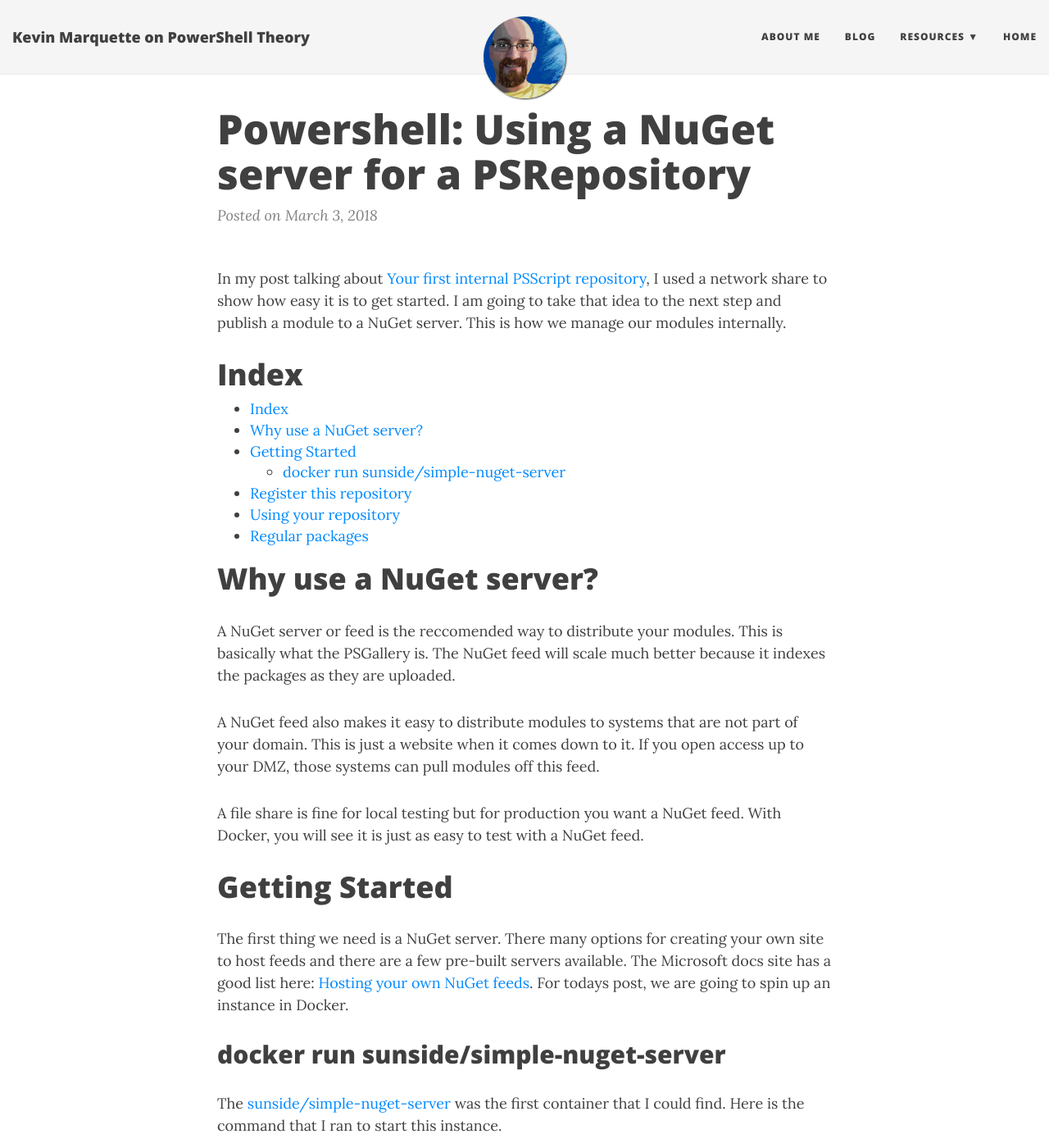
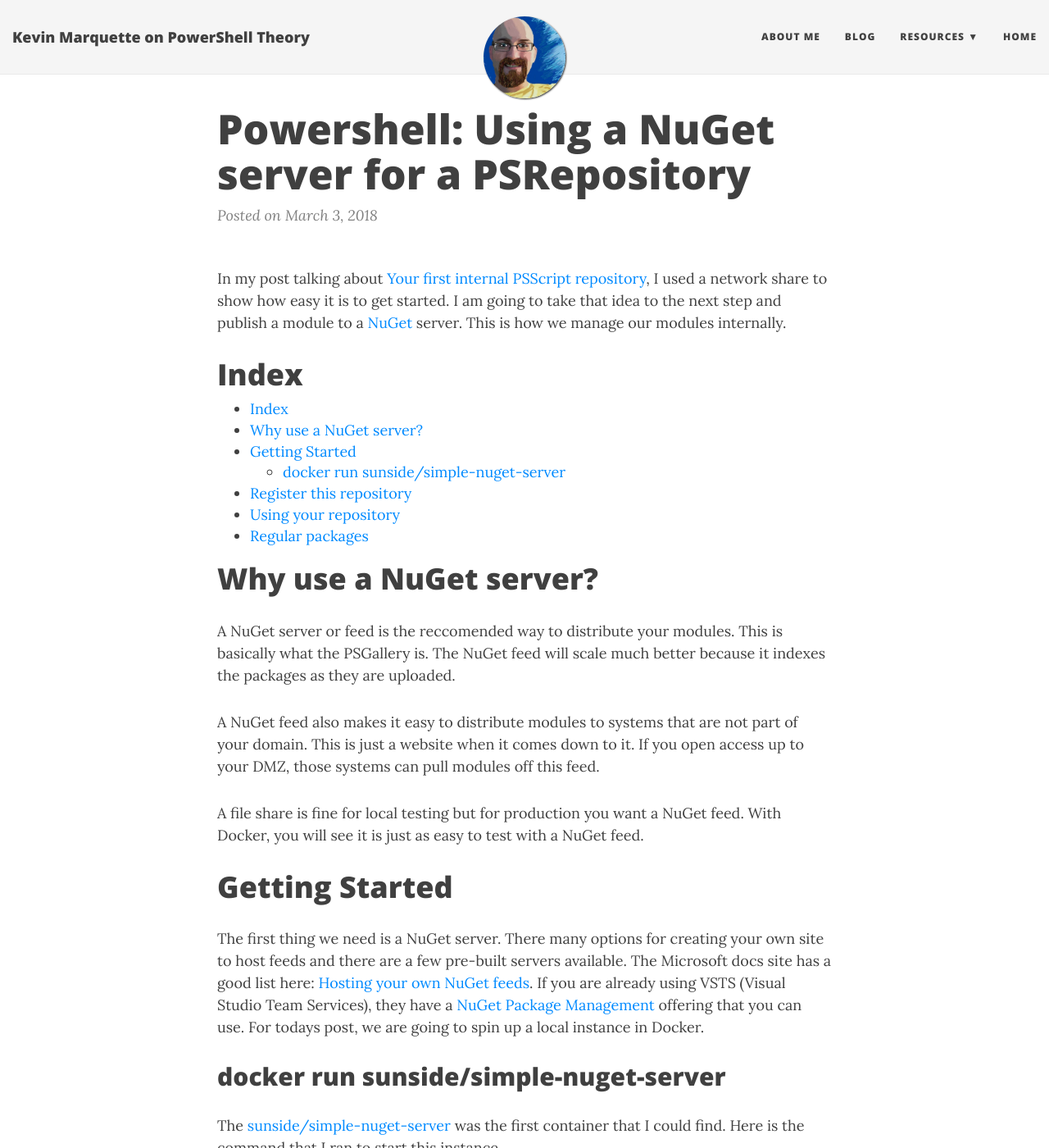
Before and after one commit to KevinMarquette/kevinmarquette.github.io, a Jekyll site: the page built from _posts/2018-03-03-Powershell-Using-a-NuGet-server-for-a-PSRepository.md, in a window 1280 px wide and 1400 px high. Shown: the whole window at 82% size. Built offline with Jekyll 4.4.1, drawn with Linux system fonts in a browser that asks for light colours; nearby versions of some CDN libraries.

Commit message:
add VSTS option

```diff
--- a/_posts/2018-03-03-Powershell-Using-a-NuGet-server-for-a-PSRepository.md
+++ b/_posts/2018-03-03-Powershell-Using-a-NuGet-server-for-a-PSRepository.md
@@ -6,7 +6,7 @@ tags: [PowerShell,NuGet,PowerShellGet,Modules]
 share-img: "http://kevinmarquette.github.io/img/share-img/2018-03-03-Powershell-Using-a-NuGet-server-for-a-PSRepository.png"
 ---
 
-In my post talking about [Your first internal PSScript repository](https://kevinmarquette.github.io/2017-05-30-Powershell-your-first-PSScript-repository/?utm_source=blog&utm_medium=blog&utm_content=nuget), I used a network share to show how easy it is to get started. I am going to take that idea to the next step and publish a module to a NuGet server. This is how we manage our modules internally.
+In my post talking about [Your first internal PSScript repository](https://kevinmarquette.github.io/2017-05-30-Powershell-your-first-PSScript-repository/?utm_source=blog&utm_medium=blog&utm_content=nuget), I used a network share to show how easy it is to get started. I am going to take that idea to the next step and publish a module to a [NuGet](https://docs.microsoft.com/en-us/nuget/what-is-nuget) server. This is how we manage our modules internally.
 <!--more-->
 
 # Index
@@ -24,7 +24,7 @@ A file share is fine for local testing but for production you want a NuGet feed.
 
 # Getting Started
 
-The first thing we need is a NuGet server. There many options for creating your own site to host feeds and there are a few pre-built servers available. The Microsoft docs site has a good list here: [Hosting your own NuGet feeds](https://docs.microsoft.com/en-us/nuget/hosting-packages/overview). For todays post, we are going to spin up an instance in Docker.
+The first thing we need is a NuGet server. There many options for creating your own site to host feeds and there are a few pre-built servers available. The Microsoft docs site has a good list here: [Hosting your own NuGet feeds](https://docs.microsoft.com/en-us/nuget/hosting-packages/overview). If you are already using VSTS (Visual Studio Team Services), they have a [NuGet Package Management](https://www.visualstudio.com/team-services/package-management/) offering that you can use. For todays post, we are going to spin up a local instance in Docker.
 
 
 ## docker run sunside/simple-nuget-server
```
